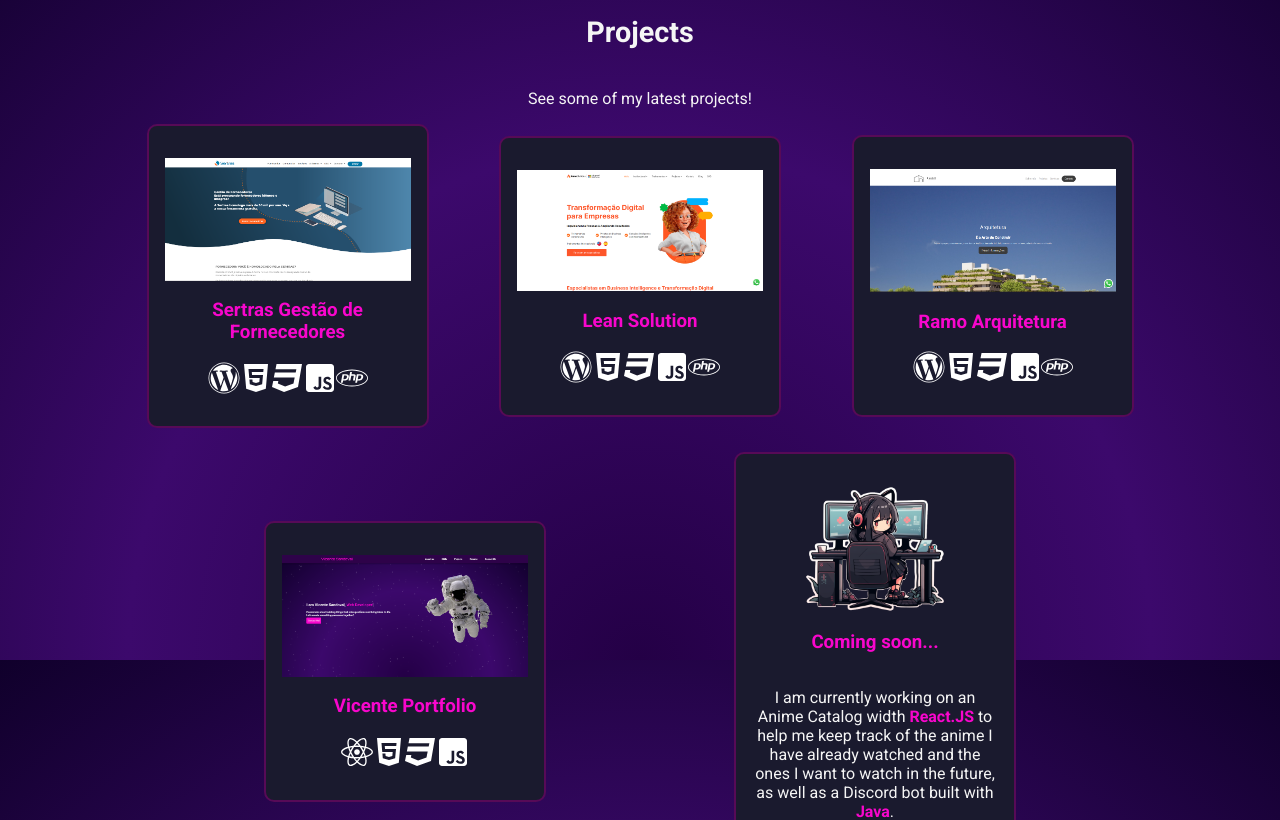
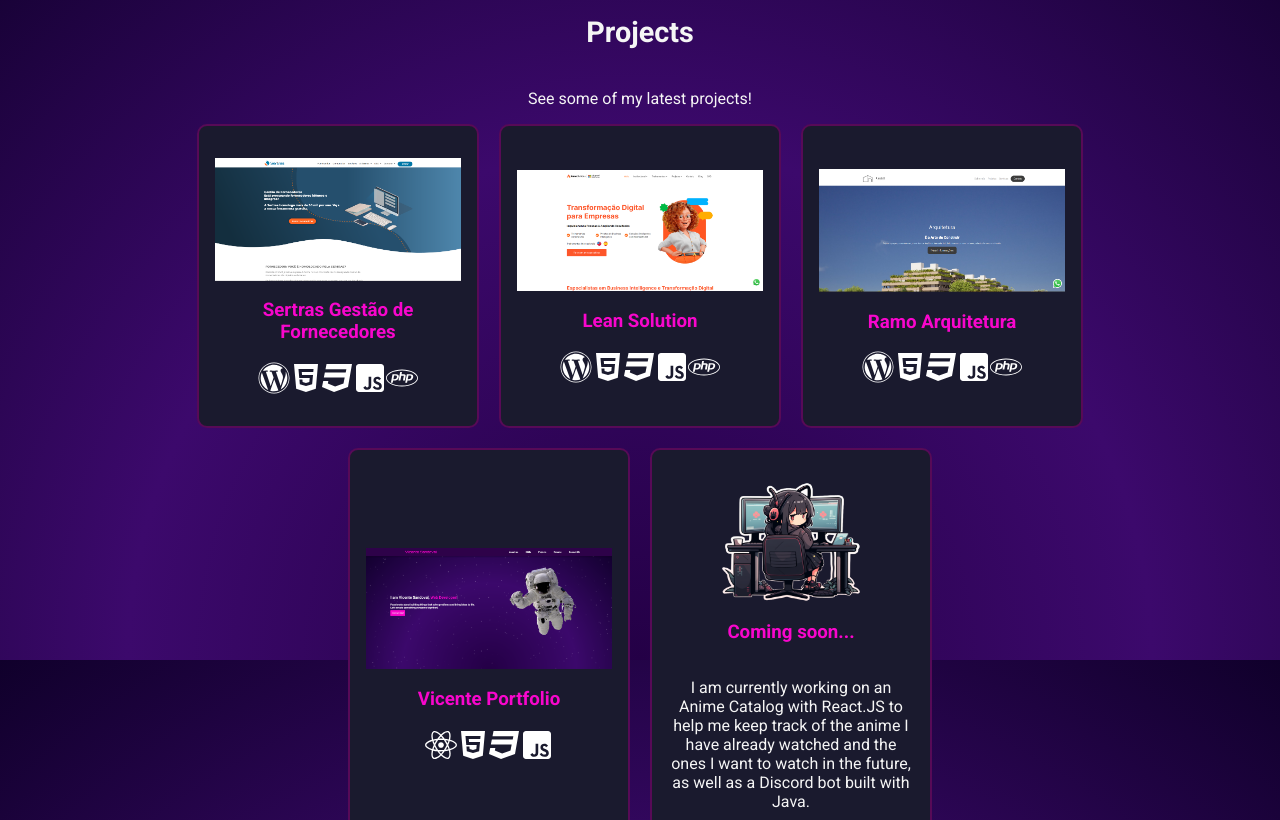
Before and after one commit to SaltybeeVS/Portfolio, a React (Vite) app: page / in a window 1280 px wide. Shown: the part 940-1760 px from the top of the page. Built offline with nearby package versions, Linux system fonts and the light colour scheme.

Commit message:
Created My Skills component and improve the projects component

```diff
--- a/src/App.jsx
+++ b/src/App.jsx
@@ -4,6 +4,7 @@ import Footer from "./components/Footer/Footer.jsx";
 import Hero from "./components/Hero/Hero.jsx";
 import Projects from "./components/Projects/Projects.jsx";
 import AboutMe from "./components/AboutMe/AboutMe.jsx";
+import Skills from "./components/Skills/Skills.jsx";
 
 
 function App() {
@@ -16,6 +17,7 @@ function App() {
       <Hero />
       <Projects/>
       <AboutMe/>
+      <Skills/>
       <Footer />
     </>
   )
--- a/src/components/AboutMe/ABoutMe.modules.css
+++ b/src/components/AboutMe/ABoutMe.modules.css
@@ -6,6 +6,7 @@
 }
 
 #aboutPhoto{
+    background-color: var(--color-primary);
     position: relative;
     max-width: 50%;
     height: auto;
--- a/src/components/Common/Card/Card.jsx
+++ b/src/components/Common/Card/Card.jsx
@@ -1,9 +1,9 @@
 import './Card.modules.css';
 
-function Card({ children }){
+function Card({ children, className }){
     return (
         <>
-            <div className='card'>
+            <div className={`card ${className}`}>
                 {children}
             </div>
         </>
--- a/src/components/Common/Card/Card.modules.css
+++ b/src/components/Common/Card/Card.modules.css
@@ -18,3 +18,7 @@
     box-shadow: 0 10px 20px rgba(248, 6, 204, 0.3);
     border-color: #F806CC;
 }
+
+.skillsCard{
+    width: calc(25% - 8rem)!important;
+}
--- a/src/components/Projects/Projects.jsx
+++ b/src/components/Projects/Projects.jsx
@@ -1,78 +1,91 @@
+import React from 'react';
 import './Projects.modules.css';
-import Card from '../Common/Card/card.jsx';
+import Card from '../Common/Card/Card.jsx';
 import SertrasScreenshot from "../../assets/images/Sertras-ScreenShot.png";
 import LeanScreenshot from '../../assets/images/Lean-Screenshot.png';
 import RamoScreenshot from '../../assets/images/Ramo-Screenshot.png';
-import VicentePortfolioScreenShot from '../../assets/images/Vicente-Portfolio.png'
-import ComingSoon from '../../assets/images/Coming-Soon.png'
-import { FaWordpress } from "react-icons/fa";
-import { FaHtml5 } from "react-icons/fa";
-import { FaCss3 } from "react-icons/fa";
-import { FaJsSquare } from "react-icons/fa";
-import { FaPhp } from "react-icons/fa";
-import { FaReact } from "react-icons/fa";
+import VicentePortfolioScreenShot from '../../assets/images/Vicente-Portfolio.png';
+import ComingSoon from '../../assets/images/Coming-Soon.png';
+import { FaWordpress, FaHtml5, FaCss3, FaJsSquare, FaPhp, FaReact, FaJava } from "react-icons/fa";
 
+// Datos de los proyectos
+const projectsData = [
+  {
+    id: 1,
+    image: SertrasScreenshot,
+    title: "Sertras Gestão de Fornecedores",
+    link: "https://www.sertras.com/gestao-de-fornecedores/",
+    icons: [FaWordpress, FaHtml5, FaCss3, FaJsSquare, FaPhp],
+  },
+  {
+    id: 2,
+    image: LeanScreenshot,
+    title: "Lean Solution",
+    link: "https://www.leansolutions.com.br",
+    icons: [FaWordpress, FaHtml5, FaCss3, FaJsSquare, FaPhp],
+  },
+  {
+    id: 3,
+    image: RamoScreenshot,
+    title: "Ramo Arquitetura",
+    link: "https://ramoarq.com.br",
+    icons: [FaWordpress, FaHtml5, FaCss3, FaJsSquare, FaPhp],
+  },
+  {
+    id: 4,
+    image: VicentePortfolioScreenShot,
+    title: "Vicente Portfolio",
+    link: "#", // Enlace vacío
+    icons: [FaReact, FaHtml5, FaCss3, FaJsSquare],
+  },
+  {
+    id: 5,
+    image: ComingSoon,
+    title: "Coming soon...",
+    link: null, // Sin enlace
+    description: "I am currently working on an Anime Catalog with <span className='highlight'>React.JS</span> to help me keep track of the anime I have already watched and the ones I want to watch in the future, as well as a Discord bot built with <span className='highlight'>Java</span>.",
+    icons: [], // Sin íconos
+  },
+];
 
+// Componente para cada tarjeta de proyecto
+const ProjectCard = ({ image, title, link, icons, description }) => {
+  return (
+    <Card>
+      <img className={`projectImg ${!link ? "comingSoonImg" : ""}`} alt={title} src={image} />
+      <h3>
+        {link ? (
+          <a className="projectLink highlight" href={link} target="_blank" rel="noopener noreferrer">
+            {title}
+          </a>
+        ) : (
+          <span className="highlight">{title}</span>
+        )}
+      </h3>
+      {description && <p dangerouslySetInnerHTML={{ __html: description }} />}
+      {icons.length > 0 && (
+        <div className="iconSection">
+          {icons.map((Icon, index) => (
+            <Icon key={index} className="projectIcon" />
+          ))}
+        </div>
+      )}
+    </Card>
+  );
+};
 
-function Projects(){
-    return(
-        <>
-        <section id="projects" className='projectSection'>
+function Projects() {
+  return (
+    <section id="projects" className="projectSection">
       <h2>Projects</h2>
       <p>See some of my latest projects!</p>
       <div className="cardContainer">
-                <Card>
-                    <img className="projectImg" alt="Sertras ScreenShot" src={SertrasScreenshot} />
-                    <h3><a className="projectLink highlight"href="https://www.sertras.com/gestao-de-fornecedores/" target='_blank'>Sertras Gestão de Fornecedores</a></h3>
-                    <div className="iconSection">
-                        <FaWordpress className='projectIcon'/>
-                        <FaHtml5 className='projectIcon'/>
-                        <FaCss3 className='projectIcon'/>
-                        <FaJsSquare className='projectIcon'/>
-                        <FaPhp className='projectIcon'/>
-                    </div>
-                </Card>
-                <Card>
-                    <img className="projectImg" alt="Lean ScreenShot" src={LeanScreenshot} />
-                    <h3><a className="projectLink highlight" href="https://www.leansolutions.com.br" target='_blank'>Lean Solution</a></h3>
-                    <div className="iconSection">
-                        <FaWordpress className='projectIcon'/>
-                        <FaHtml5 className='projectIcon'/>
-                        <FaCss3 className='projectIcon'/>
-                        <FaJsSquare className='projectIcon'/>
-                        <FaPhp className='projectIcon'/>
-                    </div>
-                </Card>
-                <Card>
-                    <img className="projectImg " alt="RamoArq ScreenShot" src={RamoScreenshot} />
-                    <h3><a className="projectLink highlight" href="https://ramoarq.com.br" target='_blank'>Ramo Arquitetura</a></h3>
-                    <div className="iconSection">
-                        <FaWordpress className='projectIcon'/>
-                        <FaHtml5 className='projectIcon'/>
-                        <FaCss3 className='projectIcon'/>
-                        <FaJsSquare className='projectIcon'/>
-                        <FaPhp className='projectIcon'/>
-                    </div>
-                </Card>
-                <Card>
-                    <img className="projectImg " alt="Vicente Portfolio ScreenShot" src={VicentePortfolioScreenShot} />
-                    <h3><a className="projectLink highlight" href="#">Vicente Portfolio</a></h3>
-                    <div className="iconSection">
-                        <FaReact className='projectIcon'/>
-                        <FaHtml5 className='projectIcon'/>
-                        <FaCss3 className='projectIcon'/>
-                        <FaJsSquare className='projectIcon'/>
-                    </div>
-                </Card>
-                <Card className="comingSoonCard">
-                    <img className="projectImg comingSoonImg" alt="Coming Soon..." src={ComingSoon} />
-                    <h3 className="highlight">Coming soon...</h3>
-                    <p>I am currently working on an Anime Catalog width <span className='highlight'>React.JS</span> to help me keep track of the anime I have already watched and the ones I want to watch in the future, as well as a Discord bot built with <span className='highlight'>Java</span>.</p>
-                </Card>
+        {projectsData.map((project) => (
+          <ProjectCard key={project.id} {...project} />
+        ))}
       </div>
     </section>
-        </>
   );
 }
 
-export default Projects
+export default Projects;
--- a/src/components/Projects/Projects.modules.css
+++ b/src/components/Projects/Projects.modules.css
@@ -39,5 +39,6 @@
 }
 
 .comingSoonImg{
+    height: 120px!important;
     width: 140px!important;
 }
--- /dev/null
+++ b/src/components/Skills/Skills.jsx
@@ -0,0 +1,41 @@
+import './Skills.modules.css';
+import Card from '../Common/Card/Card.jsx';
+import { RiNextjsLine } from "react-icons/ri";
+import { FaWordpress, FaHtml5, FaCss3, FaJsSquare, FaPhp, FaReact, FaJava } from "react-icons/fa";
+
+
+const skillsData = [
+    { icon: <FaHtml5 />, percentage: 90, color: '#F806CC', description: "Mastering HTML5 was my first step into web development, laying the foundation for everything that followed." },
+    { icon: <FaCss3 />, percentage: 90, color: '#F806CC', description: "CSS3 allowed me to bring my designs to life, learning to blend creativity with functionality." },
+    { icon: <FaJsSquare />, percentage: 90, color: '#F806CC', description: "JavaScript opened a world of interactivity, making my projects dynamic and logical." },
+    { icon: <FaWordpress />, percentage: 90, color: '#F806CC', description: "Through WordPress, I learned to build robust and scalable websites, making the most of time and resources." },
+    { icon: <FaReact />, percentage: 70, color: '#F806CC', description: "I picked up React to push my front-end skills further, embracing component-based development for more efficient and modern UIs." },
+    { icon: <RiNextjsLine />, percentage: 70, color: '#F806CC', description: "Next.js expanded my React knowledge, helping me build faster, SEO-friendly, and full-stack applications." },
+    { icon: <FaPhp />, percentage: 60, color: '#F806CC', description: "PHP became essential as I dove into WordPress customization, enabling me to build dynamic and personalized sites." },
+    { icon: <FaJava />, percentage: 60, color: '#F806CC', description: "Java was a nostalgic dive into programming, reminding me of its presence in games and software from my childhood."},
+
+  ];
+
+  function Skills() {
+    return (
+      <section id="Skills">
+        <h2>My Skills</h2>
+        <p>Here are some of my Skills and a little feedback on how it was working with them.</p>
+        <div className="cardContainer">
+          {skillsData.map((skill, index) => (
+            <Card key={index} className="skillCard">
+              <div className="progressCircle" style={{ '--percentage': skill.percentage, '--color': skill.color }}>
+                <div className="iconWrapper">
+                  {skill.icon}
+                </div>
+                <div className="percentage">{skill.percentage}%</div>
+              </div>
+              <p>{skill.description}</p>
+            </Card>
+          ))}
+        </div>
+      </section>
+    );
+  }
+
+  export default Skills;
--- /dev/null
+++ b/src/components/Skills/Skills.modules.css
@@ -0,0 +1,63 @@
+#Skills {
+    display: flex;
+    justify-content: center;
+    align-items: center;
+    flex-direction: column;
+    margin: 0 100px 200px 100px;
+  }
+
+  .skillIcon {
+    font-size: 4rem;
+    color: #fff;
+  }
+
+  .cardContainer {
+    display: flex;
+    flex-wrap: wrap;
+    gap: 20px;
+    justify-content: center;
+    align-items: stretch;
+  }
+
+
+  .progressCircle {
+    position: relative;
+    width: 100px;
+    height: 100px;
+    margin: 0 auto 10px;
+    border-radius: 50%;
+    background: conic-gradient(
+      var(--color) calc(var(--percentage) * 3.6deg),
+      #e0e0e0 0deg
+    );
+    display: flex;
+    align-items: center;
+    justify-content: center;
+  }
+
+  .iconWrapper {
+    background: var(--color-primary);
+    width: 80px;
+    height: 80px;
+    border-radius: 50%;
+    display: flex;
+    align-items: center;
+    justify-content: center;
+    font-size: 2rem;
+
+  }
+
+  .percentage {
+    position: absolute;
+    bottom: -30px;
+    left: 38px;
+    font-size: 1.2rem;
+    font-weight: bold;
+    color: var(--color);
+  }
+
+  #Skills p {
+    margin-top: 40px;
+    font-size: 0.9rem;
+    flex-grow: 1;
+  }
```
Lines whose indentation alone changed are shown as unchanged.
